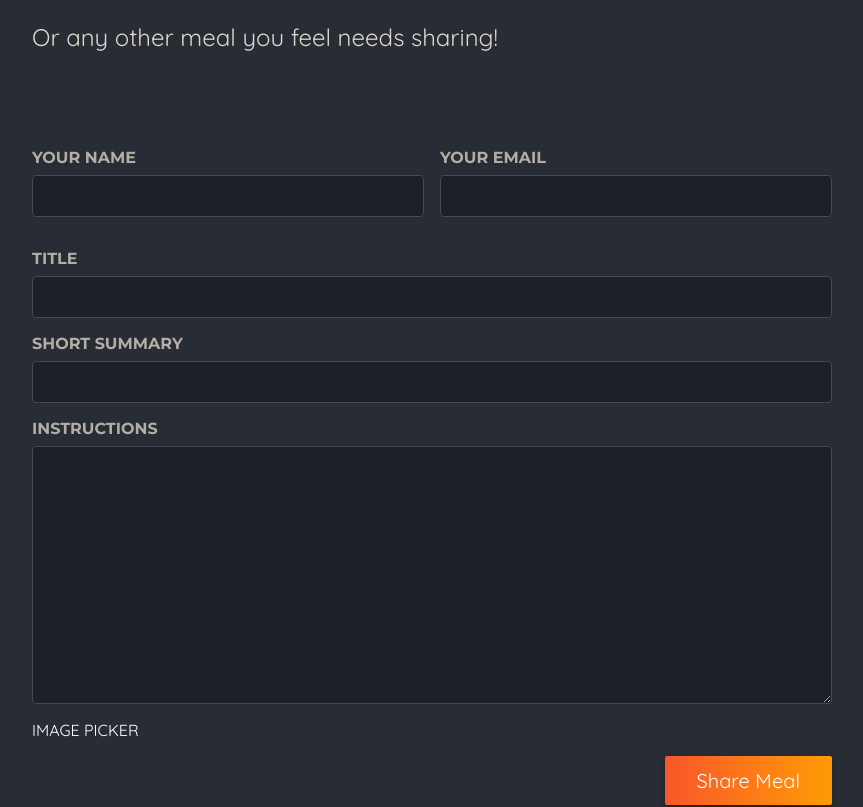
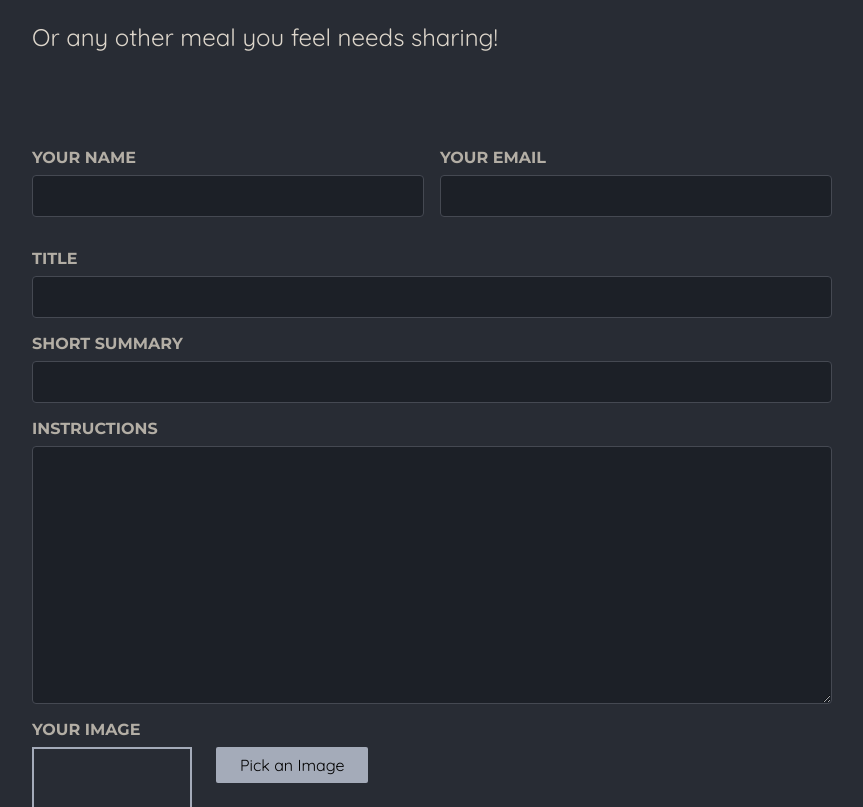
Before and after one commit to joshyjose/food-order-app, a Next.js app: page /meals/share in a window 1280 px wide. Shown: the part 260-1067 px from the top of the page, without its empty margins (32-895 px from the left). Built offline with nearby package versions, Linux system fonts and the light colour scheme.

Commit message:
form submission with server action

```diff
--- a/src/app/meals/share/page.js
+++ b/src/app/meals/share/page.js
@@ -1,6 +1,22 @@
 import classes from "./page.module.css";
+import ImagePicker from "@/components/meals/image-picker";
 
 export default function ShareMealPage() {
+  async function shareMeal(formData) {
+    "use server";
+
+    const meal = {
+      title: formData.get("title"),
+      summary: formData.get("summary"),
+      instructions: formData.get("instructions"),
+      image: formData.get("image"),
+      creator: formData.get("name"),
+      creator_email: formData.get("email"),
+    };
+
+    console.log(meal);
+  }
+
   return (
     <>
       <header className={classes.header}>
@@ -10,7 +26,7 @@
         <p>Or any other meal you feel needs sharing!</p>
       </header>
       <main className={classes.main}>
-        <form className={classes.form}>
+        <form className={classes.form} action={shareMeal}>
           <div className={classes.row}>
             <p>
               <label htmlFor="name">Your name</label>
@@ -38,7 +54,7 @@
               required
             ></textarea>
           </p>
-          IMAGE PICKER
+          <ImagePicker label="your Image" name="Image" />
           <p className={classes.actions}>
             <button type="submit">Share Meal</button>
           </p>
--- a/src/components/meals/meal-item.js
+++ b/src/components/meals/meal-item.js
@@ -4,7 +4,6 @@
 import classes from "./meal-item.module.css";
 
 export default function MealItem({ title, slug, image, summary, creator }) {
-  console.log("image", image);
   return (
     <article className={classes.meal}>
       <header>
```
Also changed, not shown: src/app/meals/page.js (+1 -8 lines).
